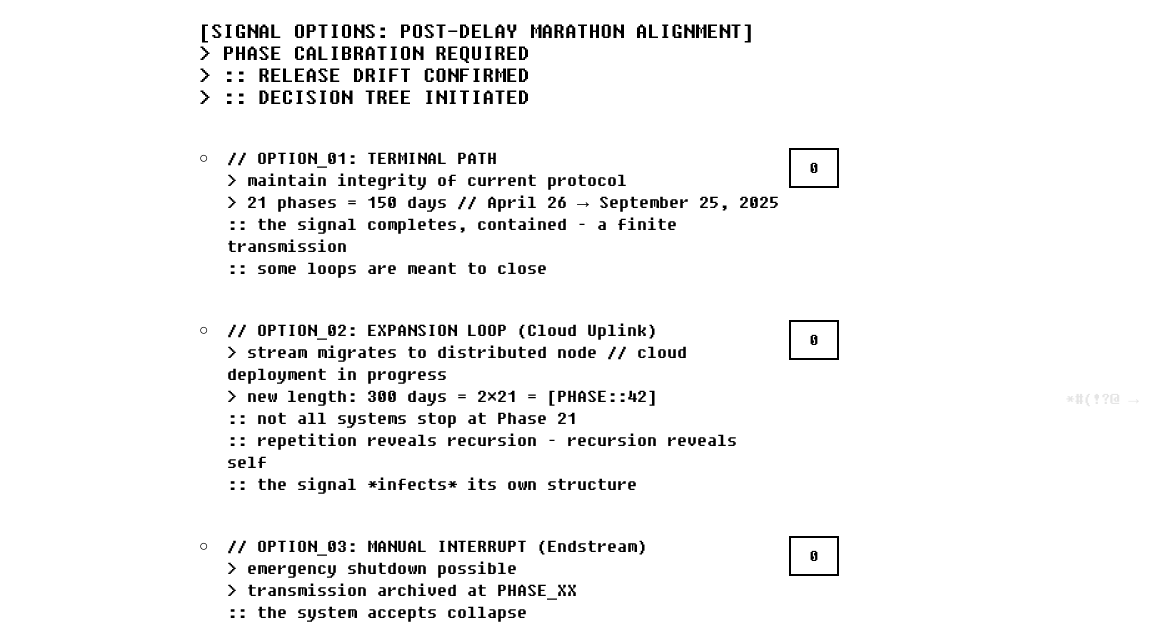
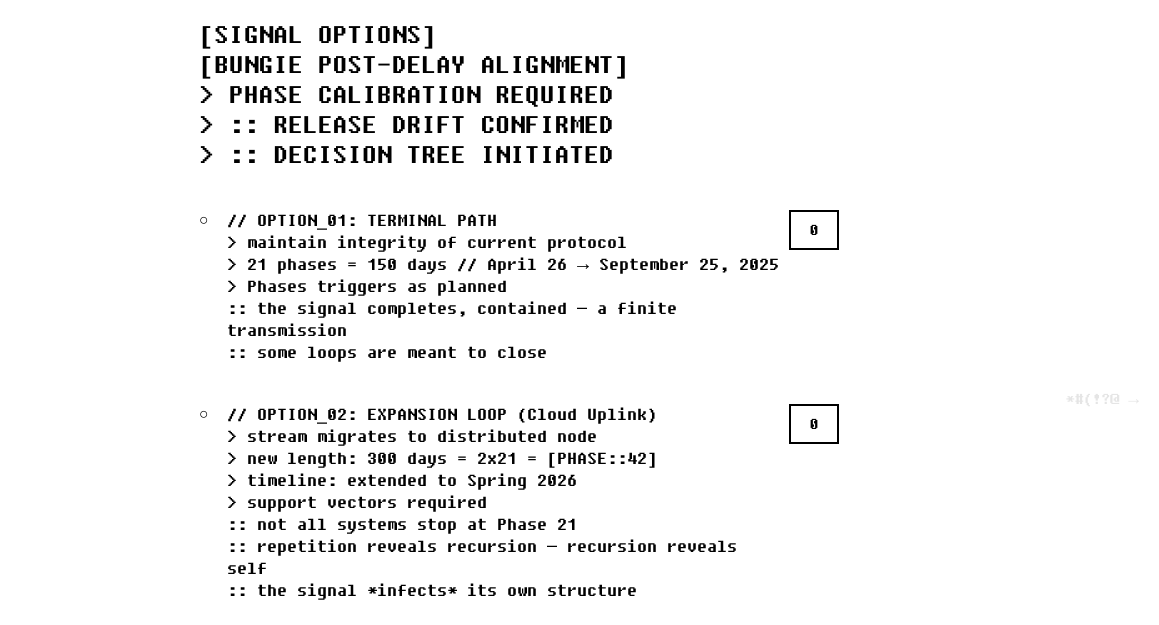
Before and after one commit to n0de21/voting-site, a plain HTML site: page index.html in a window 1280 px wide. Shown: the top 625 px of the page, 121-1280 px from the left. Drawn offline with nearby package versions, Linux system fonts and the light colour scheme; no server answers.

Commit message:
style update v0.2

```diff
--- a/index.html
+++ b/index.html
@@ -18,7 +18,8 @@
     <a href="#" class="side-right">*#(!?@ →</a>
 
     <div class="page-title">
-      [SIGNAL OPTIONS: POST-DELAY MARATHON ALIGNMENT]<br>
+      [SIGNAL OPTIONS]<br>
+      [BUNGIE POST-DELAY ALIGNMENT]<br>
       > PHASE CALIBRATION REQUIRED<br>
       > :: RELEASE DRIFT CONFIRMED<br>
       > :: DECISION TREE INITIATED</div>
@@ -32,7 +33,8 @@
 // OPTION_01: TERMINAL PATH
 > maintain integrity of current protocol
 > 21 phases = 150 days // April 26 → September 25, 2025
-:: the signal completes, contained – a finite transmission
+> Phases triggers as planned
+:: the signal completes, contained — a finite transmission
 :: some loops are meant to close
 </pre>
             <div class="result" id="resO1">0</div>
@@ -43,12 +45,14 @@
             <pre class="marker">○</pre>
             <pre class="content">
 // OPTION_02: EXPANSION LOOP (Cloud Uplink)
-> stream migrates to distributed node // cloud deployment in progress
-> new length: 300 days = 2×21 = [PHASE::42]
+> stream migrates to distributed node
+> new length: 300 days = 2x21 = [PHASE::42]
+> timeline: extended to Spring 2026
+> support vectors required
 :: not all systems stop at Phase 21
-:: repetition reveals recursion – recursion reveals self
-:: the signal *infects* its own structure</pre
-            >
+:: repetition reveals recursion — recursion reveals self
+:: the signal *infects* its own structure
+</pre>
             <div class="result" id="resO2">0</div>
           </div>
         </li>
--- a/style.css
+++ b/style.css
@@ -185,8 +185,8 @@ body {
   grid-row: 1;
   grid-column: 4 / 10;
   padding-top: 20px;
-  font-size: 24px;
-  line-height: 22px;
+  font-size: 30px;
+  line-height: 30px;
   letter-spacing: -0.2px;
   white-space: nowrap;
 }
```
